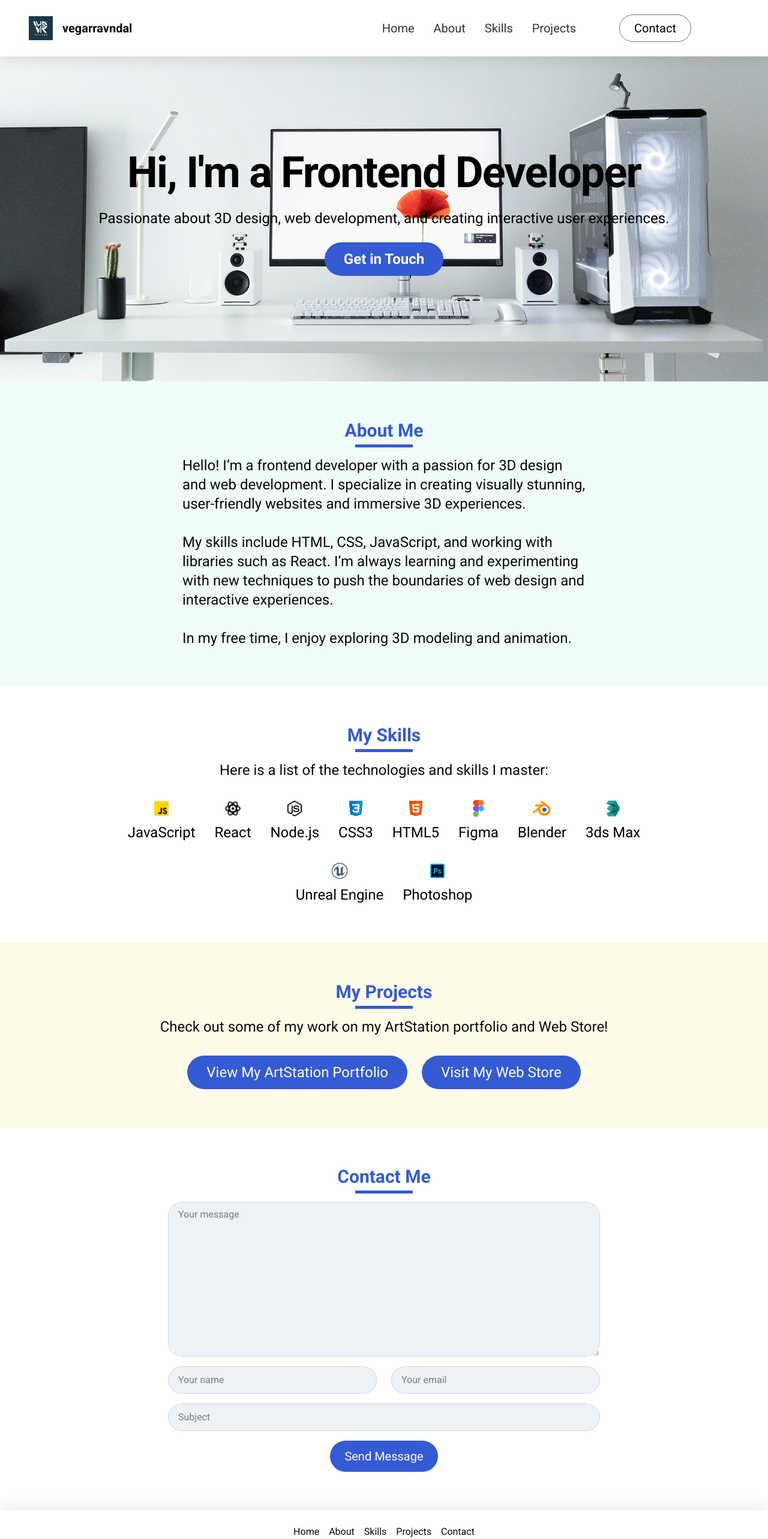
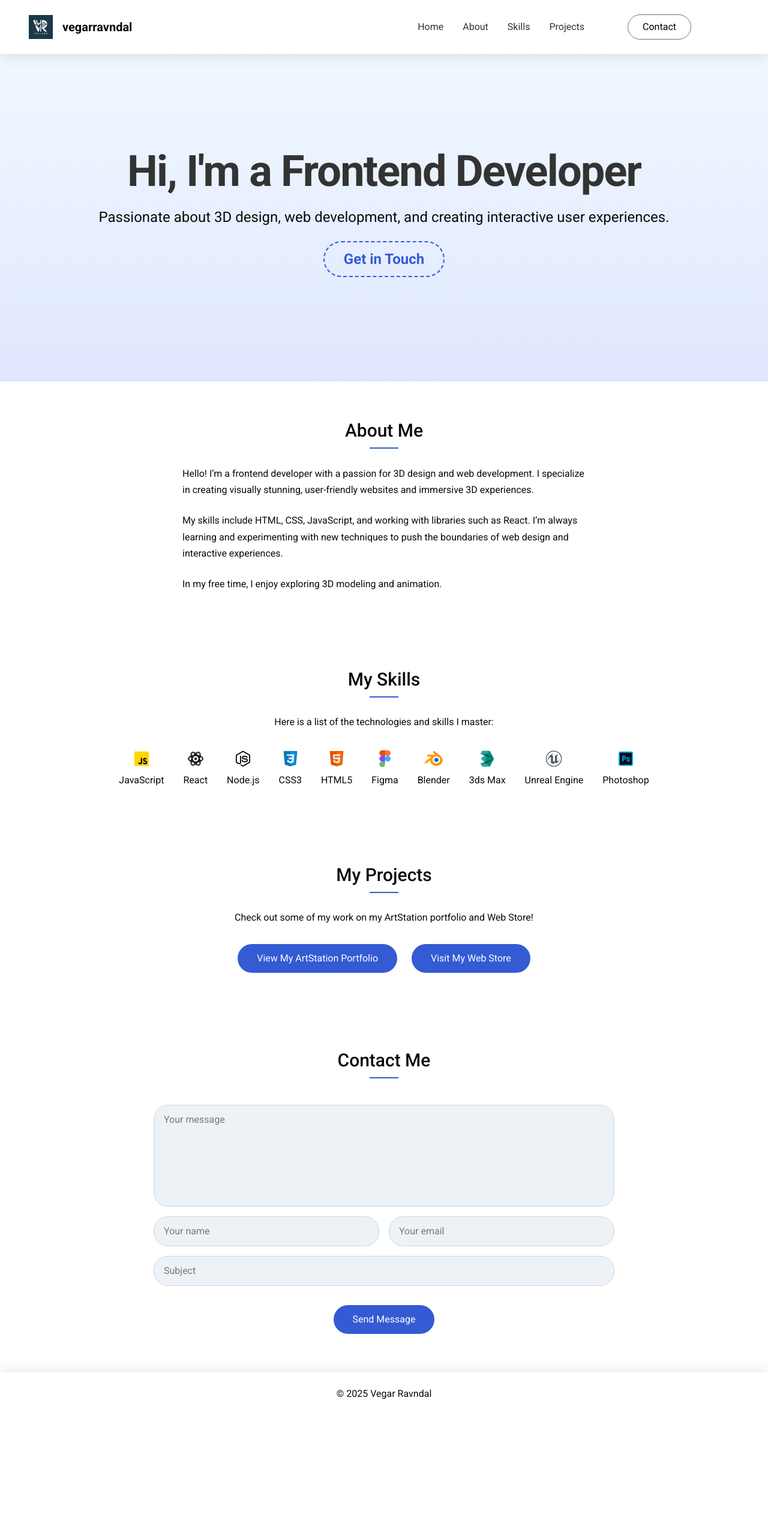
Before and after one commit to vegar24sfj/react-intermediate-oppgave-del-4, a React (Vite) app: page / in a window 1280 px wide. Shown: the top 2566 px of the page at 60% size. After the commit the page ends 2360 px from the top, so only its background shows below. Built offline with nearby package versions, Linux system fonts and the light colour scheme.

Commit message:
endringer

```diff
--- a/src/components/AboutPage/AboutPage.jsx
+++ b/src/components/AboutPage/AboutPage.jsx
@@ -2,27 +2,32 @@ import React from "react";
 
 const AboutPage = () => {
   return (
-    <section id="about" className="py-16 px-4 md:px-32 bg-teal-50">
-      <h2 className="text-2xl md:text-3xl font-bold mb-6 text-[var(--primary)] text-center relative">
+    <section id="about" className="py-16 px-4 md:px-12">
+      <div className="container mx-auto text-center relative">
+        <h2 className="text-2xl md:text-3xl font-medium mb-10 text-[var(--text-primary)] relative font-helvetica">
           About Me
-        <span className="absolute bottom-[-10px] left-0 right-0 mx-auto w-24 h-[5px] bg-[var(--primary)]"></span>
+          {/* Thin underline like My Skills */}
+          <span className="absolute -bottom-3 left-1/2 -translate-x-1/2 w-12 h-[2px] bg-[var(--primary)]"></span>
         </h2>
 
-      <div className="text-left max-w-2xl mx-auto text-lg md:text-2xl mb-0 text-[var(--text-primary)]">
-        <p className="mb-8">
+        <div className="text-left max-w-2xl mx-auto text-body font-helvetica text-[var(--text-primary)] leading-[1.7]">
+          <p className="mb-6">
             Hello! I’m a frontend developer with a passion for 3D design and web
             development. I specialize in creating visually stunning, user-friendly
             websites and immersive 3D experiences.
           </p>
 
-        <p className="mb-8">
+          <p className="mb-6">
             My skills include HTML, CSS, JavaScript, and working with libraries
             such as React. I’m always learning and experimenting with new
             techniques to push the boundaries of web design and interactive
             experiences.
           </p>
 
-        <p>In my free time, I enjoy exploring 3D modeling and animation.</p>
+          <p>
+            In my free time, I enjoy exploring 3D modeling and animation.
+          </p>
+        </div>
       </div>
     </section>
   );
--- a/src/components/ContactForm/ContactForm.jsx
+++ b/src/components/ContactForm/ContactForm.jsx
@@ -1,9 +1,8 @@
 import React from "react";
 import { useContact } from "./ContactContext";
-import { InputField } from "./InputFields";
 
 export default function ContactForm() {
-  const { formData, setFormData, status, setStatus } = useContact(); // Use context values
+  const { formData, setFormData, status, setStatus } = useContact();
 
   const handleChange = (e) => {
     setFormData({
@@ -19,45 +18,44 @@ export default function ContactForm() {
     try {
       const res = await fetch("http://localhost:5000/api/contact", {
         method: "POST",
-        headers: {
-          "Content-Type": "application/json",
-        },
+        headers: { "Content-Type": "application/json" },
         body: JSON.stringify(formData),
       });
 
       if (res.ok) {
         setStatus("Your message has been sent successfully!");
-        setFormData({ name: "", email: "", subject: "", message: "" }); // Clear form on success
+        setFormData({ name: "", email: "", subject: "", message: "" });
       } else {
         const data = await res.json();
         setStatus(data.error || "Something went wrong.");
       }
-    } catch (err) {
+    } catch {
       setStatus("Failed to send message. Please try again later.");
     }
   };
 
   return (
-    <section
-      id="contact" // Section with the ID for scrolling
-      className="w-full bg-[var(--bg-primary)] py-16" // Set background color for the section
-    >
+    <section id="contact" className="py-16 px-4 md:px-12">
       <form
         onSubmit={handleSubmit}
-        className="w-full max-w-3xl flex flex-col justify-center mx-auto bg-[var(--bg-primary)] rounded-md px-6 mb-0" // Adjust max width to 3xl
+        className="w-full max-w-3xl mx-auto flex flex-col justify-center gap-4"
       >
         {status && (
           <div
-            className={`p-3 mb-4 rounded-md ${status.startsWith("Your message") ? "text-green-800 bg-green-100" : "text-red-800 bg-red-100"}`}
+            className={`p-3 rounded-md ${
+              status.startsWith("Your message")
+                ? "text-green-800 bg-green-100"
+                : "text-red-800 bg-red-100"
+            }`}
           >
             {status}
           </div>
         )}
 
-        <h2 className="text-[var(--primary)] text-2xl md:text-3xl font-bold mb-6 text-center relative">
+        {/* Section Title */}
+        <h2 className="text-2xl md:text-3xl font-medium mb-10 text-[var(--text-primary)] text-center relative font-helvetica">
           Contact Me
-          {/* Thick underline */}
-          <span className="absolute bottom-[-10px] left-0 right-0 mx-auto w-24 h-[5px] bg-[var(--primary)]"></span>
+          <span className="absolute -bottom-3 left-1/2 -translate-x-1/2 w-12 h-[2px] bg-[var(--primary)]"></span>
         </h2>
 
         {/* Message */}
@@ -66,38 +64,31 @@ export default function ContactForm() {
           placeholder="Your message"
           value={formData.message}
           onChange={handleChange}
-          className="text-[var(--text-primary)] bg-[var(--bg-secondary)] border-gray-300 border-[1px] focus:border-[var(--accent)] focus:outline-none w-full px-4 py-2 rounded-3xl focus:ring-2 focus:ring-[var(--accent)] mb-4"
+          className="text-body font-helvetica bg-[var(--bg-secondary)] border border-gray-300 focus:border-[var(--accent)] focus:ring-2 focus:ring-[var(--accent)] w-full px-4 py-3 rounded-3xl resize-none"
           required
-          rows="10"
+          rows="6"
         />
 
-        {/* Name and Email Section */}
-        <div className="flex gap-6 mb-4">
-          {/* Name Input */}
-          <div className="flex-1">
+        {/* Name & Email */}
+        <div className="flex flex-col md:flex-row gap-4">
           <input
             type="text"
             name="name"
             placeholder="Your name"
             value={formData.name}
             onChange={handleChange}
-              className="text-[var(--text-primary)] bg-[var(--bg-secondary)] border-gray-300 border-[1px] focus:border-[var(--accent)] focus:outline-none w-full px-4 py-2.5 rounded-3xl focus:ring-2 focus:ring-[var(--accent)]"
+            className="text-body font-helvetica bg-[var(--bg-secondary)] border border-gray-300 focus:border-[var(--accent)] focus:ring-2 focus:ring-[var(--accent)] w-full px-4 py-3 rounded-3xl"
             required
           />
-          </div>
-
-          {/* Email Input */}
-          <div className="flex-1">
           <input
             type="email"
             name="email"
             placeholder="Your email"
             value={formData.email}
             onChange={handleChange}
-              className="text-[var(--text-primary)] bg-[var(--bg-secondary)] border-gray-300 border-[1px] focus:border-[var(--accent)] focus:outline-none w-full px-4 py-2.5 rounded-3xl focus:ring-2 focus:ring-[var(--accent)]"
+            className="text-body font-helvetica bg-[var(--bg-secondary)] border border-gray-300 focus:border-[var(--accent)] focus:ring-2 focus:ring-[var(--accent)] w-full px-4 py-3 rounded-3xl"
             required
           />
-          </div>
         </div>
 
         {/* Subject */}
@@ -107,15 +98,15 @@ export default function ContactForm() {
           placeholder="Subject"
           value={formData.subject}
           onChange={handleChange}
-          className="text-[var(--text-primary)] bg-[var(--bg-secondary)] border-gray-300 border-[1px] focus:border-[var(--accent)] focus:outline-none w-full px-4 py-2.5 rounded-3xl focus:ring-2 focus:ring-[var(--accent)] mb-4"
+          className="text-body font-helvetica bg-[var(--bg-secondary)] border border-gray-300 focus:border-[var(--accent)] focus:ring-2 focus:ring-[var(--accent)] w-full px-4 py-3 rounded-3xl"
           required
         />
 
-        {/* Submit Button */}
+        {/* Submit */}
         <button
           type="submit"
           disabled={status === "Sending..."}
-          className="px-6 py-3 text-white bg-[var(--primary)] text-lg md:text-xl hover:bg-[var(--secondary)] focus:outline-none transition duration-300 rounded-4xl mx-auto"
+          className="bg-[var(--primary)] text-white text-body py-3 px-8 rounded-4xl hover:bg-[var(--secondary)] transition duration-300 mx-auto mt-4"
         >
           {status === "Sending..." ? "Sending..." : "Send Message"}
         </button>
--- a/src/components/Footer/Footer.jsx
+++ b/src/components/Footer/Footer.jsx
@@ -1,22 +1,10 @@
 import React from "react";
-import { MENU_LIST } from "../../data/menu_data"; // Adjust path if necessary
 
-const Footer = ({ scrollToSection }) => {
+const Footer = () => {
   return (
     <footer className="bg-[var(--bg-primary)] text-[var(--text-primary)] py-6 shadow-[0_-4px_24px_-1px_rgba(0,0,0,0.1)]">
       <div className="container mx-auto text-center">
-        <div className="mb-4 flex flex-wrap justify-center gap-4 text-sm sm:text-base">
-          {MENU_LIST.map((item, index) => (
-            <button
-              key={index}
-              onClick={() => scrollToSection(item.text.toLowerCase())} // Using scrollToSection for smooth scrolling
-              className="hover:text-[var(--primary)] transition-colors duration-200"
-            >
-              {item.text}
-            </button>
-          ))}
-        </div>
-        <p className="text-[var(--text-primary)] text-sm sm:text-base">
+        <p className="text-sm sm:text-base">
           &copy; 2025 Vegar Ravndal
         </p>
       </div>
--- a/src/components/Header/NavItem.jsx
+++ b/src/components/Header/NavItem.jsx
@@ -5,12 +5,16 @@ const NavItem = ({ text, onClick }) => {
     <li className="nav-item list-none">
       <button
         onClick={onClick}
-        className={`text-xl px-0 py-2 transition-all duration-300
-          ${text === "Contact"
-            ? "text-black bg-white border border-gray-500 px-6 py-2 rounded-4xl hover:bg-gray-100 ml-0 md:ml-10"
-            : "text-[var(--text-secondary)] hover:underline"}
+        aria-label={`Navigate to ${text}`}
+        className={`
+          text-menu font-helvetica
+          transition-all duration-300
+          ${
+            text === "Contact"
+              ? "text-black bg-white border border-gray-500 px-6 py-2 rounded-4xl hover:bg-gray-100 ml-0 md:ml-10"
+              : "text-[var(--text-secondary)] hover:underline px-0 py-2"
+          }
         `}
-        aria-label={`Navigate to ${text}`}
       >
         {text}
       </button>
--- a/src/components/Hero/Hero.jsx
+++ b/src/components/Hero/Hero.jsx
@@ -7,24 +7,33 @@ const Hero = ({ scrollToSection }) => {
 
   return (
     <section
-      className="relative w-full h-[60vh] sm:h-[70vh] flex items-center justify-center bg-cover bg-center mt-[var(--header-height)] px-4"
+      className="relative w-full h-[60vh] sm:h-[70vh] flex items-center justify-center mt-[var(--header-height)] px-4"
       style={{
-        backgroundImage: "url('/assets/hero-bg.jpg')",
+        background: 'linear-gradient(to bottom, #f0f9ff, #e0e7ff)', // veldig lys blå
       }}
     >
       <div className="text-center sm:px-8">
-        <h1 className="text-5xl sm:text-6xl lg:text-7xl font-extrabold text-[var(text--secondary)] mb-4 sm:mb-6 tracking-tight">
+        <h1 className="text-5xl sm:text-6xl lg:text-7xl font-extrabold text-[var(--text-secondary)] mb-4 sm:mb-6 tracking-tight">
           Hi, I'm a Frontend Developer
         </h1>
-        <p className="text-xl sm:text-2xl lg:text-2xl text-[var(text--primary)] mb-4 sm:mb-6">
+        <p className="text-xl sm:text-2xl lg:text-2xl text-[var(--text-primary)] mb-6">
           Passionate about 3D design, web development, and creating interactive
           user experiences.
         </p>
+
         <button
           onClick={handleScrollToContact}
-          className="inline-block bg-[var(--primary)] text-white text-lg sm:text-2xl font-semibold py-3 px-6 sm:px-8 rounded-4xl hover:bg-[var(--secondary)] focus:outline-none transition duration-300"
+          className="
+            relative inline-block px-6 sm:px-8 py-3 text-lg sm:text-2xl font-semibold
+            text-[var(--primary)] bg-transparent border-2 border-dashed border-[var(--primary)]
+            rounded-4xl transition-all duration-300
+            hover:text-white hover:bg-[var(--primary)] hover:border-solid
+            focus:outline-none
+          "
         >
           Get in Touch
+          {/* Optional hover effect underline */}
+          <span className="absolute inset-0 rounded-4xl opacity-0 hover:opacity-10 bg-[var(--secondary)] transition-opacity duration-300"></span>
         </button>
       </div>
     </section>
--- a/src/components/Projects/Projects.jsx
+++ b/src/components/Projects/Projects.jsx
@@ -2,40 +2,37 @@ import React from "react";
 
 const Projects = () => {
   return (
-    <section
-      id="projects"
-      className="bg-yellow-50 text-center py-16 px-4 md:px-32"
-    >
-      <div className="container mx-auto">
-        <h2 className="text-2xl md:text-3xl font-bold mb-6 text-[var(--primary)] relative">
+    <section id="projects" className="py-16 px-4 md:px-12">
+      <div className="container mx-auto text-center relative">
+        <h2 className="text-2xl md:text-3xl font-medium mb-10 text-[var(--text-primary)] text-center relative font-helvetica">
           My Projects
-          {/* Thick underline */}
-          <span className="absolute bottom-[-10px] left-0 right-0 mx-auto w-24 h-[5px] bg-[var(--primary)]"></span>
+          <span className="absolute -bottom-3 left-1/2 -translate-x-1/2 w-12 h-[2px] bg-[var(--primary)]"></span>
         </h2>
-        <p className="text-lg md:text-2xl mb-8 text-[var(--text-primary)]">
+
+        <p className="text-body font-helvetica mb-8 text-[var(--text-primary)] leading-[1.6]">
           Check out some of my work on my ArtStation portfolio and Web Store!
         </p>
 
-        {/* Button container with flex layout for horizontal space */}
-        <div className="flex justify-center gap-6">
-          {/* Link to ArtStation */}
+        {/* Button container with flex layout */}
+        <div className="flex justify-center gap-6 flex-wrap">
+          {/* ArtStation */}
           <a
             href="https://www.artstation.com/vegarravndal"
             target="_blank"
             rel="noopener noreferrer"
           >
-            <button className="bg-[var(--primary)] text-white text-lg md:text-2xl py-3 px-8 rounded-4xl hover:bg-[var(--secondary)] focus:outline-none transition duration-300">
+            <button className="bg-[var(--primary)] text-white text-body py-3 px-8 rounded-4xl hover:bg-[var(--secondary)] focus:outline-none transition duration-300 font-helvetica">
               View My ArtStation Portfolio
             </button>
           </a>
 
-          {/* Link to Web Store */}
+          {/* Web Store */}
           <a
             href="https://my-webstore-sigma.vercel.app"
             target="_blank"
             rel="noopener noreferrer"
           >
-            <button className="bg-[var(--primary)] text-white text-lg md:text-2xl py-3 px-8 rounded-4xl hover:bg-[var(--secondary)] focus:outline-none transition duration-300">
+            <button className="bg-[var(--primary)] text-white text-body py-3 px-8 rounded-4xl hover:bg-[var(--secondary)] focus:outline-none transition duration-300 font-helvetica">
               Visit My Web Store
             </button>
           </a>
--- a/src/components/Skills/SkillIcon.jsx
+++ b/src/components/Skills/SkillIcon.jsx
@@ -7,7 +7,10 @@ const SkillIcon = ({ icon, skillName, tooltip }) => {
       title={tooltip}
     >
       <img src={icon} alt={skillName} className="w-8 h-8 mb-2" />
-      <p className="text-lg md:text-2xl">{skillName}</p>
+      <p className="text-menu font-helvetica text-[var(--text-primary)]">
+  {skillName}
+</p>
+
     </div>
   );
 };
--- a/src/components/Skills/SkillSection.jsx
+++ b/src/components/Skills/SkillSection.jsx
@@ -4,16 +4,17 @@ import skillsData from "../../data/Skills.json";
 
 const SkillSection = () => {
   return (
-    <section id="skills" className="py-16 px-4 md:px-32 bg-[var(--bg-primary)]">
+    <section id="skills" className="py-16 px-4 md:px-12">
       <div className="container mx-auto text-center relative">
-        <h2 className="text-2xl md:text-3xl font-bold mb-6 text-[var(--primary)] relative">
+        <h2 className="text-2xl md:text-3xl font-medium mb-10 text-[var(--text-primary)] text-center relative font-helvetica">
           My Skills
-          {/* Thick underline similar to Projects */}
-          <span className="absolute bottom-[-10px] left-0 right-0 mx-auto w-24 h-[5px] bg-[var(--primary)]"></span>
+          <span className="absolute -bottom-3 left-1/2 -translate-x-1/2 w-12 h-[2px] bg-[var(--primary)]"></span>
         </h2>
-        <p className="text-lg md:text-2xl mb-8 text-[var(--text-primary)]">
+
+        <p className="text-body font-helvetica mb-8 text-[var(--text-primary)] leading-[1.6]">
           Here is a list of the technologies and skills I master:
         </p>
+
         <div className="flex flex-wrap justify-center gap-8">
           {skillsData.map((skill, index) => (
             <SkillIcon
--- /dev/null
+++ b/tailwind.config.js
@@ -0,0 +1,14 @@
+module.exports = {
+  theme: {
+    extend: {
+  fontFamily: {
+    helvetica: ['"Helvetica Neue"', 'Helvetica', 'Arial', 'sans-serif'],
+  },
+  fontSize: {
+    menu: '13px',
+    body: '16px',
+  },
+},
+
+  },
+};
```
Also changed, not shown: public/assets/hero-bg.jpg (deleted). Lines whose indentation alone changed are shown as unchanged.
